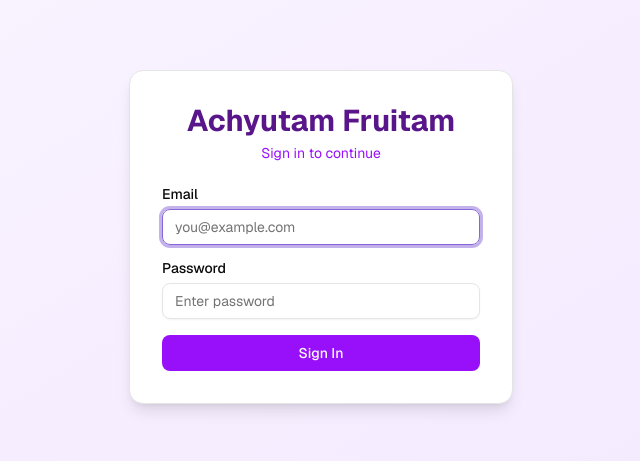
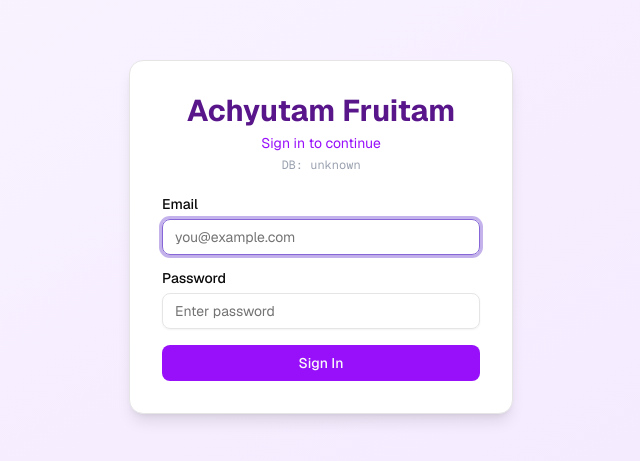
Before and after one commit to RohitKotadiya/v0-achyutam-fruitam, a Next.js app: page /login in a window 1280 px wide. Shown: the part 163-624 px from the top of the page, without its empty margins (319-959 px from the left). Built offline with nearby package versions, Linux system fonts and the light colour scheme; no server answers.

Commit message:
debug: show connected DB name on login page

```diff
--- a/app/login/page.tsx
+++ b/app/login/page.tsx
@@ -56,6 +56,9 @@ function LoginForm() {
         <div className="text-center">
           <h1 className="text-3xl font-bold text-purple-900">Achyutam Fruitam</h1>
           <p className="text-sm text-purple-600 mt-1">Sign in to continue</p>
+          <p className="text-xs text-gray-400 mt-1 font-mono">
+            DB: {process.env.NEXT_PUBLIC_DB_HINT ?? "unknown"}
+          </p>
         </div>
         <form onSubmit={handleSubmit} className="space-y-4">
           <div className="space-y-2">
```
